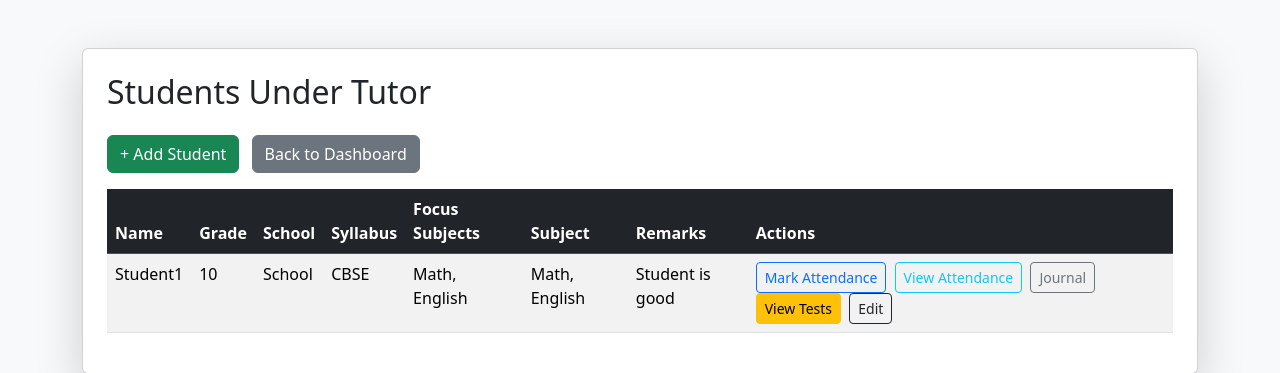
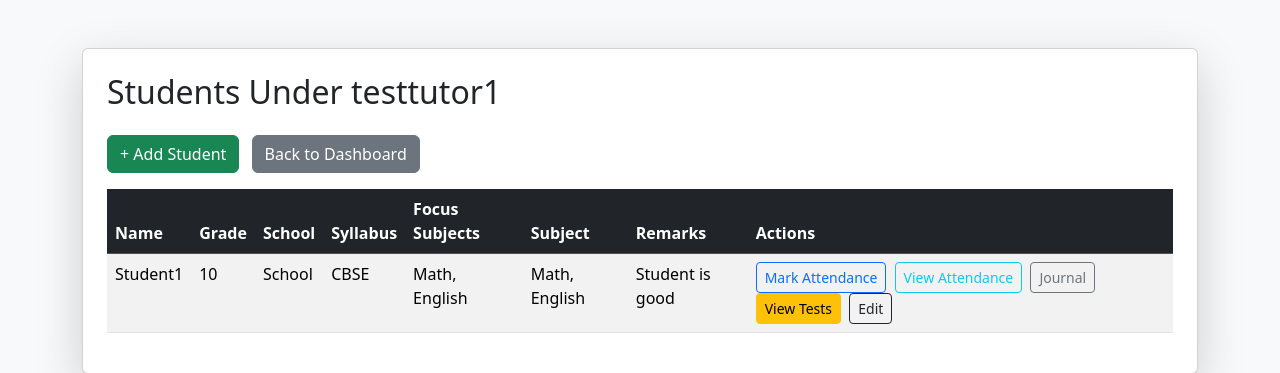
Before and after one commit to Yash-0620/tuition_center_fastapi, a FastAPI app: page /tutor/1/students in a window 1280 px wide. Shown: the top 373 px of the page. Run offline with FastAPI, Linux system fonts and the light colour scheme.

Commit message:
Update students.html

```diff
--- a/templates/students.html
+++ b/templates/students.html
@@ -7,7 +7,7 @@
 <body class="bg-light">
 <div class="container mt-5">
     <div class="card p-4 shadow-lg">
-        <h2 class="mb-4">Students Under Tutor</h2>
+        <h2 class="mb-4">Students Under {{ tutor_name }}</h2>
 
         <div class="mb-3">
             <a href="/tutor/{{ tutor_id }}/add-student" class="btn btn-success">+ Add Student</a>
```
